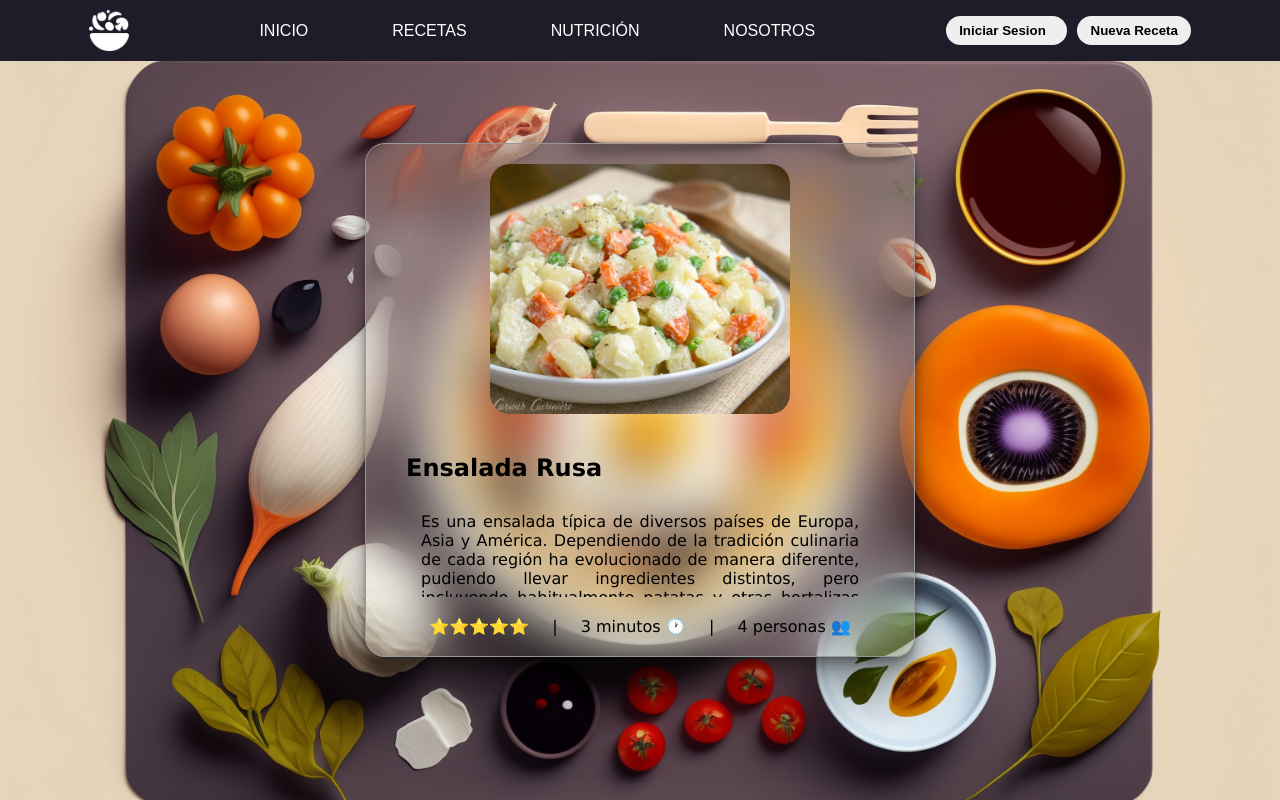
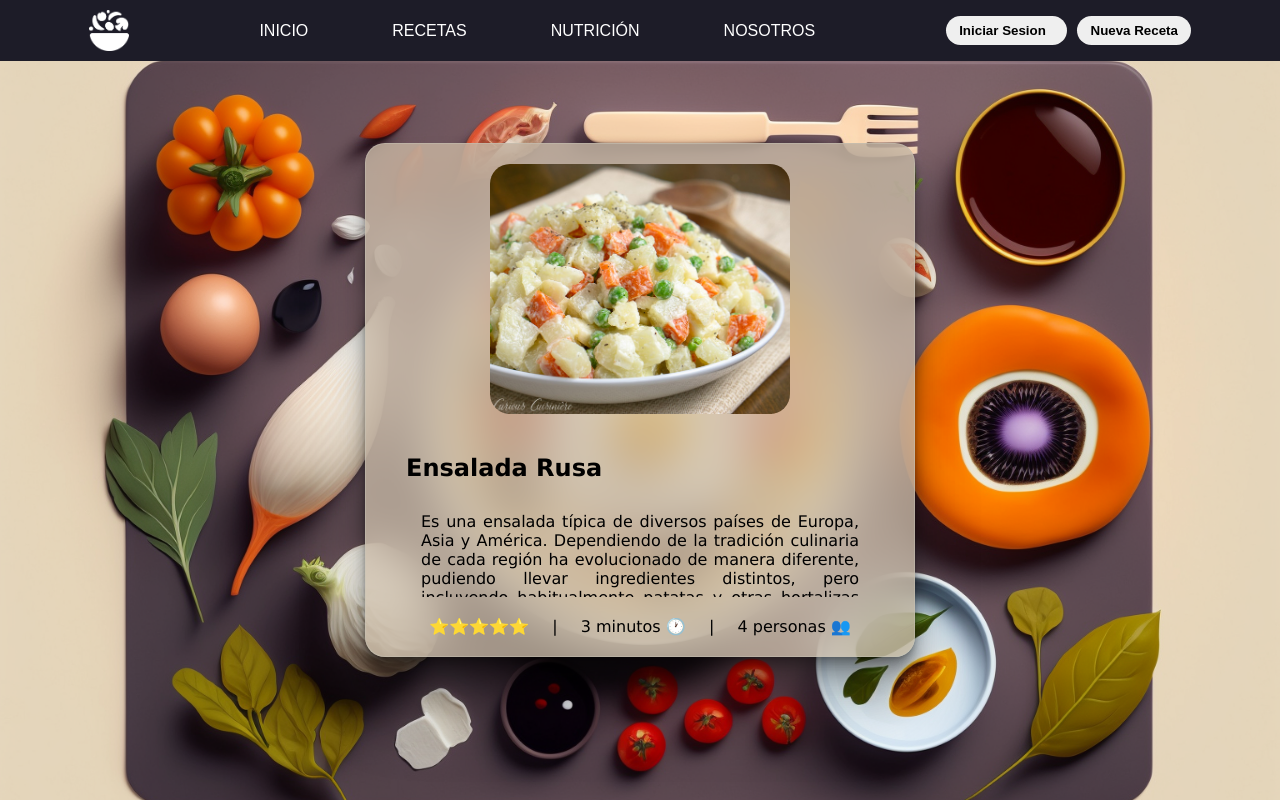
Before and after one commit to iDylaan/easy-eats-app, a Vue app in the folder client/easy-eats/: page / in a window 1280 px wide. Built offline with nearby package versions, Linux system fonts and the light colour scheme.

Commit message:
Cambios en el transulid main card

```diff
--- a/client/easy-eats/src/assets/styles/main/_home.scss
+++ b/client/easy-eats/src/assets/styles/main/_home.scss
@@ -68,25 +68,23 @@
     }
 
     .card-receta__container {
-      // border: 1px solid red;
       width: 550px;
-      // background-color: #ff0606;
       backdrop-filter: blur(25px);
       padding: 20px;
       border-radius: 20px;
-      background-color: #fffde31b;
-      border: 1px solid #979797;
+      background-color: #cdbeabc0;
+      border: 1px solid #c5c3b774;
       box-shadow:
-      0px 0.9px 1.1px #00000009,
-      0px 2px 2.3px #0000000e,
-      0px 3.4px 3.9px #00000011,
-      0px 5.1px 5.9px #00000013,
-      0px 7.4px 8.5px #00000016,
-      0px 10.5px 12.1px #00000018,
-      0px 14.8px 17.1px #0000001b,
-      0px 21.5px 24.8px #0000001e,
-      0px 33.2px 38.3px #00000022,
-      0px 59px 68px #0000002b;
+        0px 0.9px 1.1px rgba(0, 0, 0, 0.036),
+        0px 2px 2.3px rgba(0, 0, 0, 0.053),
+        0px 3.4px 3.9px rgba(0, 0, 0, 0.065),
+        0px 5.1px 5.9px rgba(0, 0, 0, 0.075),
+        0px 7.4px 8.5px rgba(0, 0, 0, 0.085),
+        0px 10.5px 12.1px rgba(0, 0, 0, 0.095),
+        0px 14.8px 17.1px rgba(0, 0, 0, 0.105),
+        0px 21.5px 24.8px rgba(0, 0, 0, 0.117),
+        0px 33.2px 38.3px rgba(0, 0, 0, 0.134),
+        0px 59px 68px rgba(0, 0, 0, 0.17);
 
 
       .imag-container {
@@ -112,6 +110,29 @@
           overflow-y: scroll;
           height: 100px;
           padding: 15px;
+          scrollbar-width: none;
+
+          /* width */
+          ::-webkit-scrollbar {
+            width: 20px;
+          }
+
+          /* Track */
+          ::-webkit-scrollbar-track {
+            box-shadow: inset 0 0 2px rgba(128, 128, 128, 0);
+            border-radius: 5px;
+          }
+
+          /* Handle */
+          ::-webkit-scrollbar-thumb {
+            background: red;
+            border-radius: 5px;
+          }
+
+          /* Handle on hover */
+          ::-webkit-scrollbar-thumb:hover {
+            background: #9a400000;
+          }
         }
 
         .receta-detalles__container {
@@ -150,9 +171,9 @@
   // }
 
 
-    .parrafo{
-      text-align: justify;
-    }
+  .parrafo {
+    text-align: justify;
+  }
 
 
 
```
